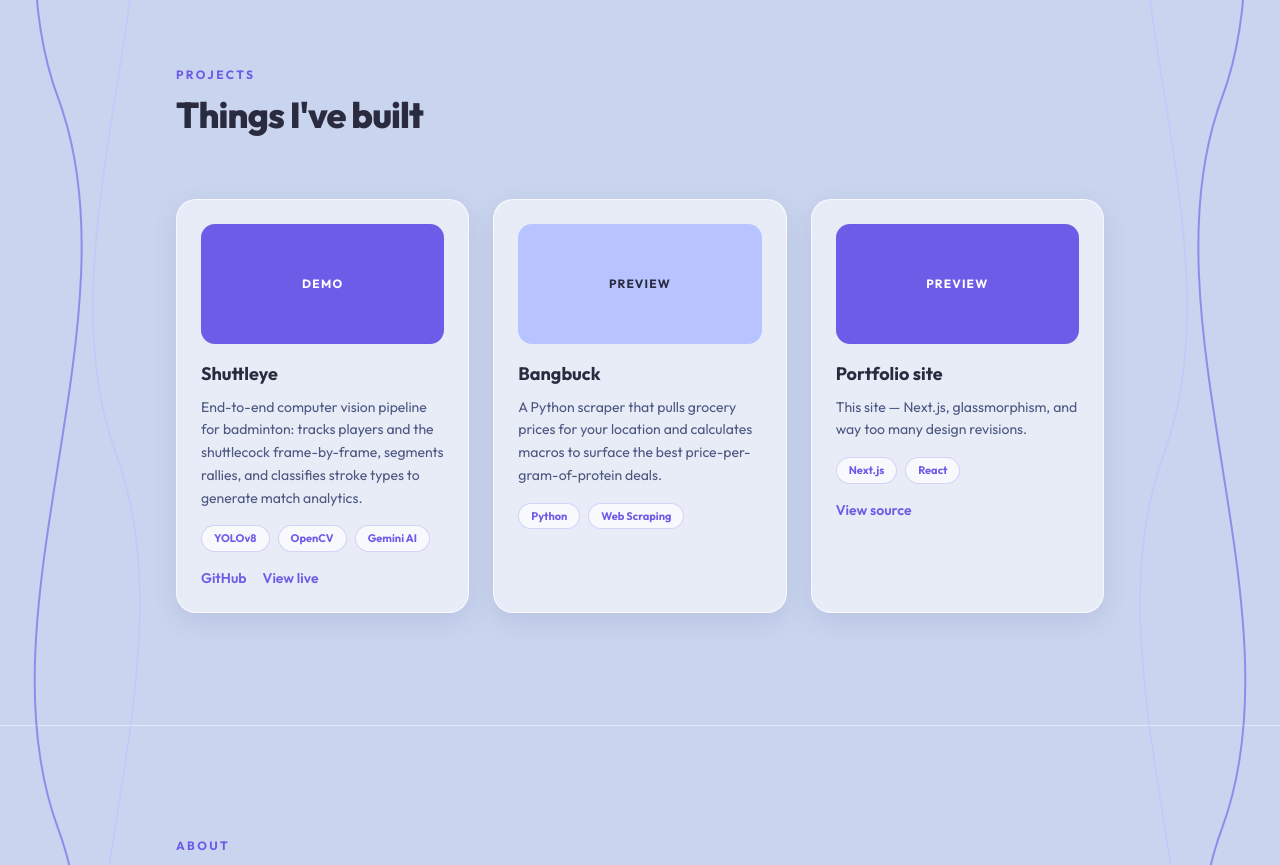
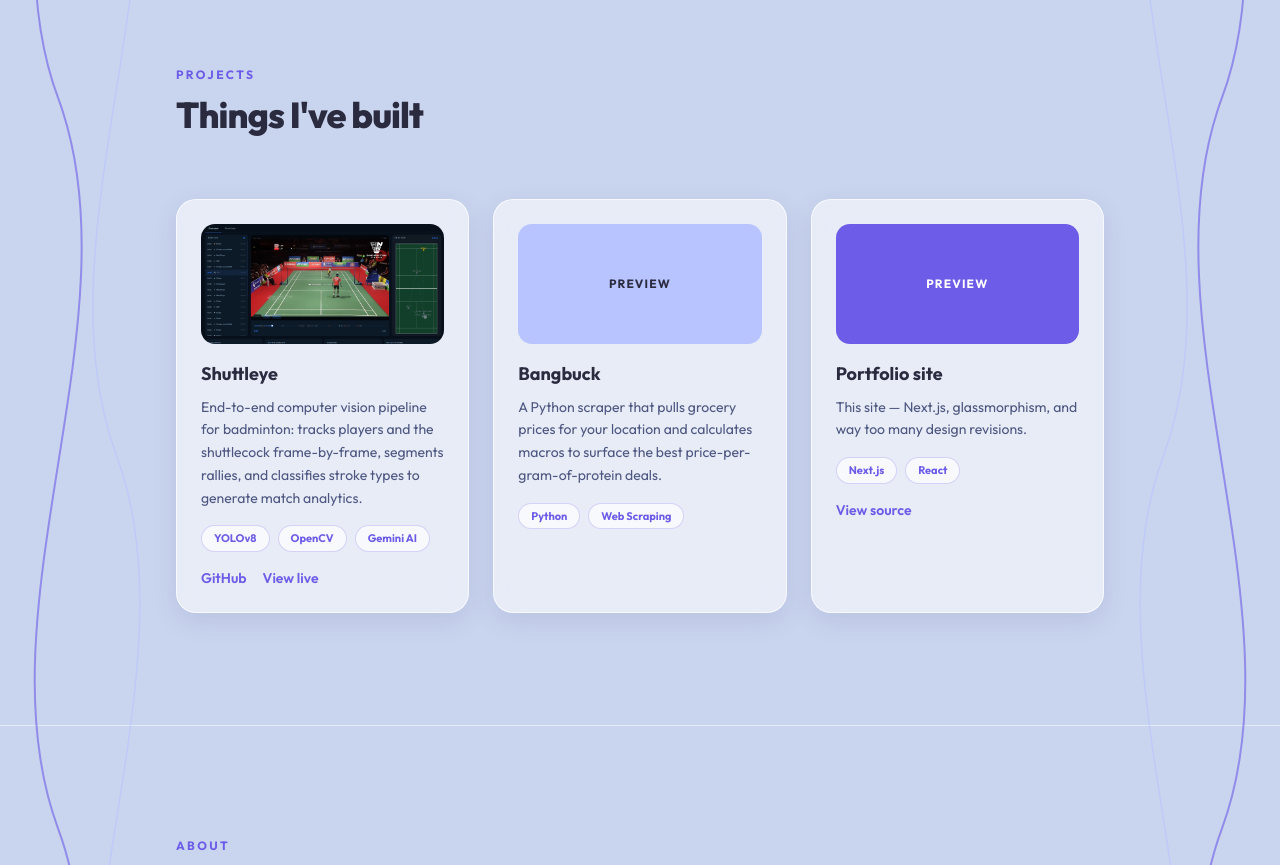
Before and after one commit to jameshualiu/jameshualiu.me, a Next.js app: page / in a window 1280 px wide. Shown: the part 2175-3040 px from the top of the page. Built offline with nearby package versions, Linux system fonts and the light colour scheme.

Commit message:
feat: replace Shuttleye demo placeholder with app screenshot

```diff
--- a/components/Projects.tsx
+++ b/components/Projects.tsx
@@ -1,11 +1,21 @@
 "use client";
+import Image from "next/image";
 import Link from "next/link";
 import FadeUp from "./FadeUp";
 
-const projects = [
+type Project = {
+  title: string;
+  image?: string;
+  visual?: { label: string; bg: string; text: string };
+  desc: string;
+  tags: string[];
+  links: { label: string; href: string }[];
+};
+
+const projects: Project[] = [
   {
     title: "Shuttleye",
-    visual: { label: "DEMO", bg: "bg-[#6c5ce7]", text: "text-white" },
+    image: "/shuttleye.png",
     desc: "End-to-end computer vision pipeline for badminton: tracks players and the shuttlecock frame-by-frame, segments rallies, and classifies stroke types to generate match analytics.",
     tags: ["YOLOv8", "OpenCV", "Gemini AI"],
     links: [
@@ -49,11 +59,22 @@ export default function Projects() {
                 key={project.title}
                 className="glass-card rounded-[20px] p-6"
               >
-                <div
-                  className={`${project.visual.bg} ${project.visual.text} h-[120px] rounded-[14px] flex items-center justify-center text-xs font-bold tracking-widest mb-4`}
-                >
-                  {project.visual.label}
-                </div>
+                {project.image ? (
+                  <div className="relative h-[120px] rounded-[14px] overflow-hidden mb-4">
+                    <Image
+                      src={project.image}
+                      alt={`${project.title} preview`}
+                      fill
+                      className="object-cover"
+                    />
+                  </div>
+                ) : (
+                  <div
+                    className={`${project.visual?.bg} ${project.visual?.text} h-[120px] rounded-[14px] flex items-center justify-center text-xs font-bold tracking-widest mb-4`}
+                  >
+                    {project.visual?.label}
+                  </div>
+                )}
 
                 <h3 className="text-[#2b2b40] text-lg font-bold mb-2">
                   {project.title}
```
Also changed, not shown: public/shuttleye.png (added).
